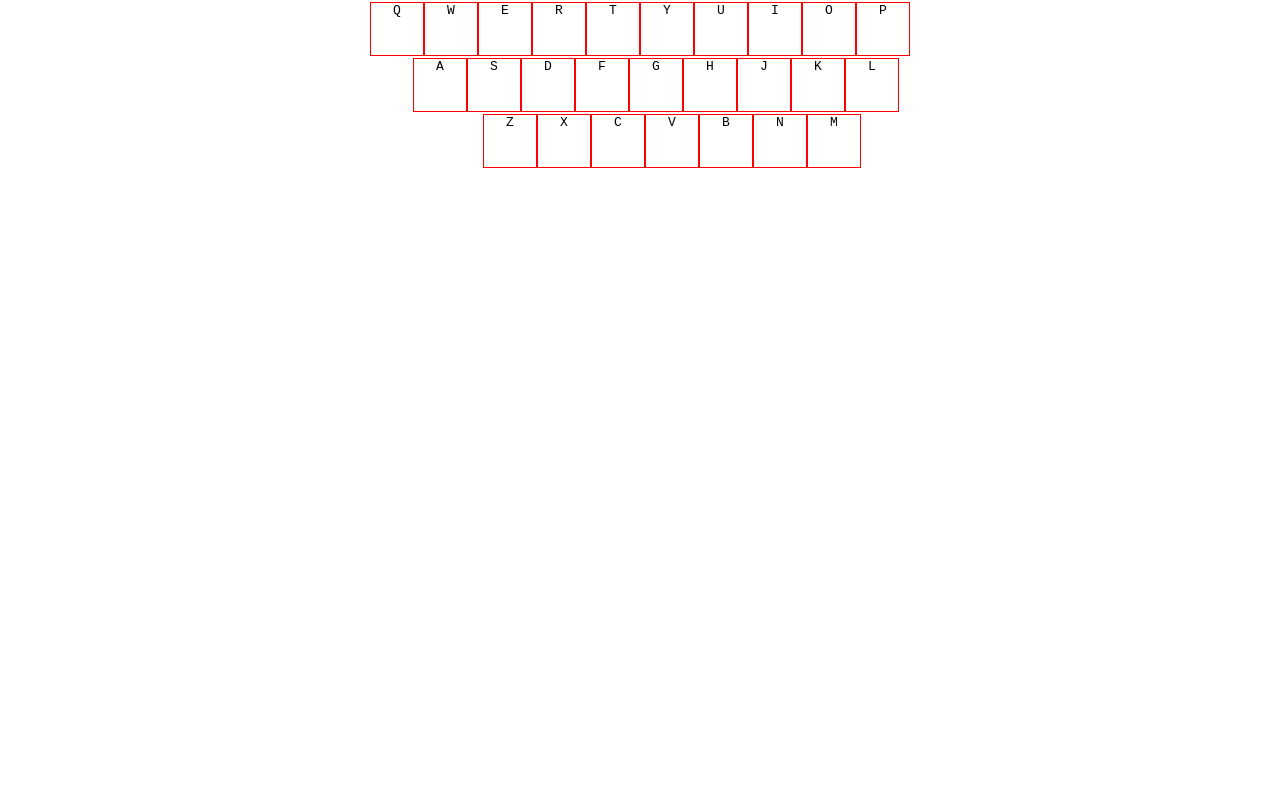
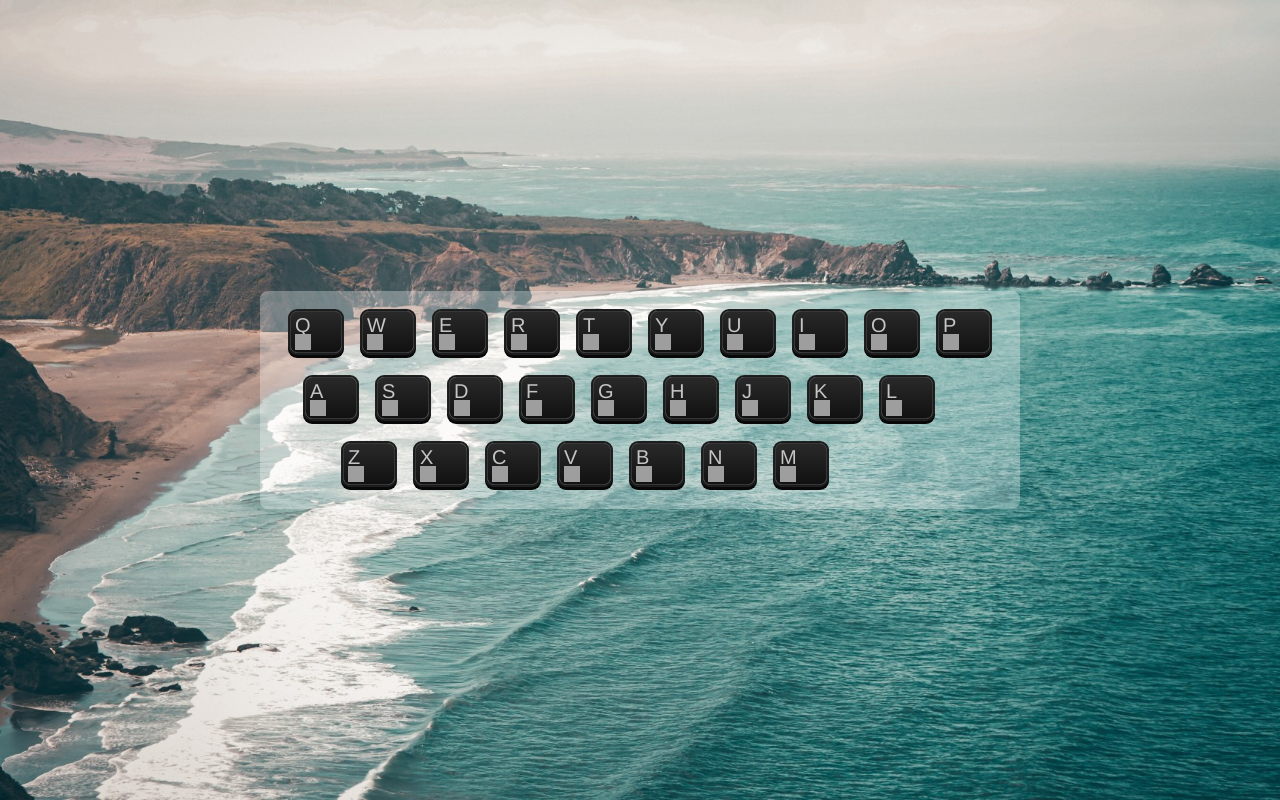
Before and after one commit to joyjoyjoyjo/myBookmarks, a plain HTML site: page index.html in a window 1280 px wide. Drawn offline with Linux system fonts and the light colour scheme; grey boxes are pictures that could not be loaded.

Commit message:
Add files via upload

```diff
--- a/index.html
+++ b/index.html
@@ -1,82 +1,116 @@
 <!DOCTYPE html>
-<html lang="zh-Hans">
+<html lang="en">
 <head>
     <meta charset="UTF-8">
-    <meta name="viewport" content="width=
-    , initial-scale=1.0">
-    <meta http-equiv="X-UA-Compatible" content="ie=edge">
     <title>我的导航</title>
     <link rel="stylesheet" href="./style.css">
 </head>
 <body>
     <header></header>
-    <main >
-        <div class="wrapper" id="mainX">
-
-        </div>
-
+    <main>
+        <div class="wrapper" id="mainX"></div>
     </main>
     <footer></footer>
     <script>
-        keys = {
-            0:['q','w','e','r','t','y','u','i','o','p'],
+        //1.初始化数据
+    var keys = {
+        0:[`q`,`w`,`e`,`r`,`t`,`y`,`u`,`i`,`o`,`p`],
         1:[`a`,`s`,`d`,`f`,`g`,`h`,`j`,`k`,`l`],
         2:[`z`,`x`,`c`,`v`,`b`,`n`,`m`],
-            length: 3
+        length:3
     }
-         hash = {
-            q:'qq.com',
-            w:'weibo.com',
-            r:'renren.com',
-            t:'tianya.com',
-            y:'youtube.com',
-            i:'iqiyi.com',
-            a:'acfun.com',
-            b:'baidu.com',
-            z:'zhihu.com',
-            m:'mcdonalds.com.cn',
-            p:undefined,
+
+    var hash = {
+        q:`qq.com`,
+        w:`weibo.com`,
+        g:`github.com`,
+        z:`zhihu.com`,
+        x:`xiedaimala.com`,
+        j:`www.7k7k.com`
     }
-        //取出localStorage 中的 zzz 对应的 hash
-        hashInLocalStorage = JSON.parse(localStorage.getItem(`zzz`) || `null`)
+    //取出localstrorage中的zzz对应的hash
+    var hashInLocalStorage = getFromLocalStorage(`zzz`)
     if(hashInLocalStorage){
         hash = hashInLocalStorage
     }
 
-        index = 0
-        while(index < keys['length']){
-            div1 = document.createElement('div')
+    //2.生成键盘
+    //遍历keys，生成kbd标签
+    var index = 0
+    while(index < keys [`length`]){// 0 1 2
+        var div1 = tag(`div`,{className:`row`})
+        div1.className = `row`
+
         mainX.appendChild(div1)
-            row = keys[index]
-            index2 = 0
-            while(index2 < row['length']){
-                kbd1 = document.createElement('kbd')
-                kbd1.textContent = row[index2]
-                buttonX = document.createElement('button')
-                buttonX.textContent = 'Edit'
+
+        var row = keys[index]   //第一个数组 第二个数组 第三个数字
+        var index2 = 0
+        while(index2 < row[`length`]){//0~9 0~8 0~6
+            var span = tag(`span`)
+            span.textContent = row[index2] //kbd内容
+            span.className = "text"
+            var buttonX = tag(`button`)
+            buttonX.textContent = `edit`
             buttonX.id = row[index2]
             buttonX.onclick = function(xzkjcnxlkcjlk){
-                    key = xzkjcnxlkcjlk['target'][`id`]
-                    x = prompt('输入一个网址')
+                var button2 = xzkjcnxlkcjlk[`target`]
+                var img2 = button2.previousSibling
+                var key = button2[`target`][`id`]//q w e r
+                var x = prompt(`输入网址：`)
                 hash[key] = x //hash变更
-                    localStorage.setItem('zzz',JSON.stringify(hash))
-                    console.log(hash)
+                img2.src = `http://` + x + `/favicon.ico`
+                img2.onerror = function(xxx){
+                    xxx.target.src = `//i.loli.net/2017/11/10/5a05afbc5e183.png`
             }
-                kbd1.appendChild(buttonX)
-                div1.appendChild(kbd1)
-                index2 = index2 + 1
+                localStorage.setItem(`zzz`,JSON.stringify(hash))
+
             }
+
+            var imgX = tag(`img`)
+            if(hash[row[index2]]){//如果路径存在
+                imgX.src = `http://` + hash[row[index2]] + `/favicon.ico`
+            }else{//如果路径不存在
+                imgX.src = `//i.loli.net/2017/11/10/5a05afbc5e183.png`
+            }
+            //如果图标下载失败
+            imgX.onerror = function(xxx){
+                xxx.target.src = `//i.loli.net/2017/11/10/5a05afbc5e183.png`
+            }
+
+            var kbd = tag('kbd')
+            kbd.className = `key`
+            kbd.appendChild(span)
+            kbd.appendChild(imgX)
+            kbd.appendChild(buttonX)
+            div1.appendChild(kbd)
+            index2 = index2+1
+        }
+
         index = index+1
     }
 
+    //3.监听键盘
     document.onkeypress = function(xzkjcnxlkcjlk){
-            key = xzkjcnxlkcjlk[`key`]
+        key = xzkjcnxlkcjlk[`key`]//知道用户按的什么键: q w e
         website = hash[key]
-            console.log(website)
-            //location.href = 'http://'+website
-            window.open('http://'+website,`_blank`)
+        //location.href = `http://` + website
+        window.open(`http://` + website, `_blank`)
     }
 
+
+
+
+function getFromLocalStorage(name){
+    return JSON.parse(localStorage.getItem(`name`)||`null`)
+    }
+
+function tag(tagName,attributes){
+    var element = document.createElement(tagName)
+    for(var key in attributes){//key为className
+       element[key] = attributes[key]
+    }
+    return element
+}
     </script>
 
 </body>
--- a/style.css
+++ b/style.css
@@ -1,5 +1,18 @@
 *{margin: 0;padding: 0;}
 a{text-decoration: none;}
+
+body{
+    height: 100vh;
+    background: #58928C url(./wall.jpeg) no-repeat center center;
+    background-size: cover;
+}
+main{
+    text-align: center;
+    display: flex;
+    justify-content: center;
+    align-items: center;
+    height: 100vh;
+}
 kbd{
     border: 1px solid red;
     width: 4em;
@@ -20,12 +33,47 @@ kbd:hover > button{
 main{
     text-align: center;
 }
-#mainX{
+#mainX {
     display: inline-block;
 }
-#mainX > div:nth-child(2){
-    margin-left: 2em;
+#mainX >  div:nth-child(2){
+    margin-left: -22px;
 }
 #mainX > div:nth-child(3){
-    margin-left: 4em;
+    margin-left: -90px;
 }
+.key{
+    width: 50px;
+    height: 40px;
+    border: none;
+    background: linear-gradient(to bottom,#292929 0%,#111111 100%);
+    color: #c5c5c5;
+    border: 1px solid #373737;
+    border-radius: 7px;
+    box-shadow: 0 0 0 1px #1a1b1c,0 0 0 2px #1f2020,0 3px 0 2px #080808 ;
+    font-size: 20px;
+    font-family: Helvetica;
+    position: relative;
+}
+.row{
+    margin: 20px;
+}
+.row .key{
+    margin: 0 10px;
+}
+.wrapper{
+    background: rgba(255,255,255,0.3);
+    border-radius: 8px;
+}
+.key img{
+    width: 16px;
+    height: 16px;
+    position: absolute;
+    left: 4px;
+    bottom: 2px;
+}
+.key .text{
+    position: absolute;
+    left: 4px;
+    top: 2px;
+}
```
Also changed, not shown: wall.jpeg (added). Lines whose indentation alone changed are shown as unchanged.
